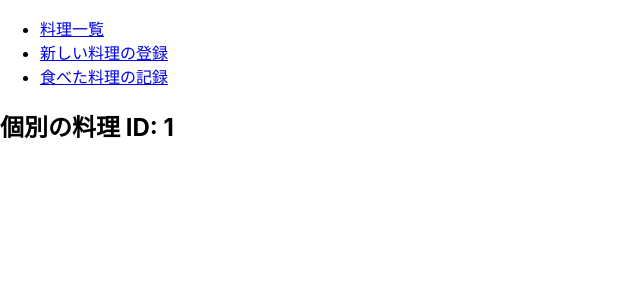
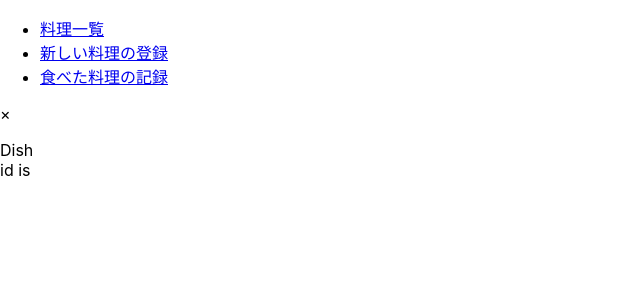
Before and after one commit to Teppei-Kanayama/cook-pod-front, a React (Create React App) app: page /dish/1 in a window 1280 px wide. Shown: the top 300 px of the page, without its empty margins (0-640 px from the left). Built offline with nearby package versions, Linux system fonts and the light colour scheme.

Commit message:
pip up dish

```diff
--- a/src/pages/Dish.js
+++ b/src/pages/Dish.js
@@ -3,9 +3,21 @@ import {
   useParams
 } from "react-router-dom";
 
-function Dish() {
-  let { dishId } = useParams();
-  return <h2>個別の料理 ID: { dishId }</h2>;
+function Dish(props) {
+  // let { dishId } = useParams();
+
+  const handleClick = () => {
+   props.toggle();
+  };
+
+  return (
+   <div className="modal">
+     <div className="modal_content">
+     <span className="close" onClick={handleClick}>&times;    </span>
+     <p> Dish id is { props.dishId } </p>
+    </div>
+   </div>
+  );
 }
 
 export default Dish;
--- a/src/pages/Dishes.js
+++ b/src/pages/Dishes.js
@@ -1,34 +1,14 @@
 import React, { useState } from 'react';
 import axios from 'axios';
+import Dish from './Dish'
 import './Dishes.css';
 
-class PopUp extends React.Component {
-  handleClick = () => {
-   this.props.toggle();
-  };
-render() {
-  return (
-   <div className="modal">
-     <div className="modal_content">
-     <span className="close" onClick={this.handleClick}>&times;    </span>
-     <p>I'm A Pop Up!!!</p>
-    </div>
-   </div>
-  );
- }
-}
-
-function Dish(props) {
+function DishFrame(props) {
   const [seen, setSeen] = useState(false);
 
   const togglePop = () => {
-    console.log('clicked');
     setSeen(!seen);
   };
-
-  // const onClick = () => {
-  //   console.log(props.dishId);
-  // }
 
   return (
       <div>
@@ -39,7 +19,7 @@ function Dish(props) {
             <p>{ props.memo }</p>
           </button>
         </div>
-        {seen ? <PopUp toggle={ togglePop } /> : null}
+        {seen ? <Dish toggle={ togglePop } dishId={ props.dishId } /> : null}
       </div>
   );
 }
@@ -65,7 +45,7 @@ function Dishes() {
           dishes && dishes.map(
             (dish, index) => {
               return(
-                <Dish
+                <DishFrame
                   dishId={ dish.id }
                   name={ dish.name }
                   url={ dish.url }
```
